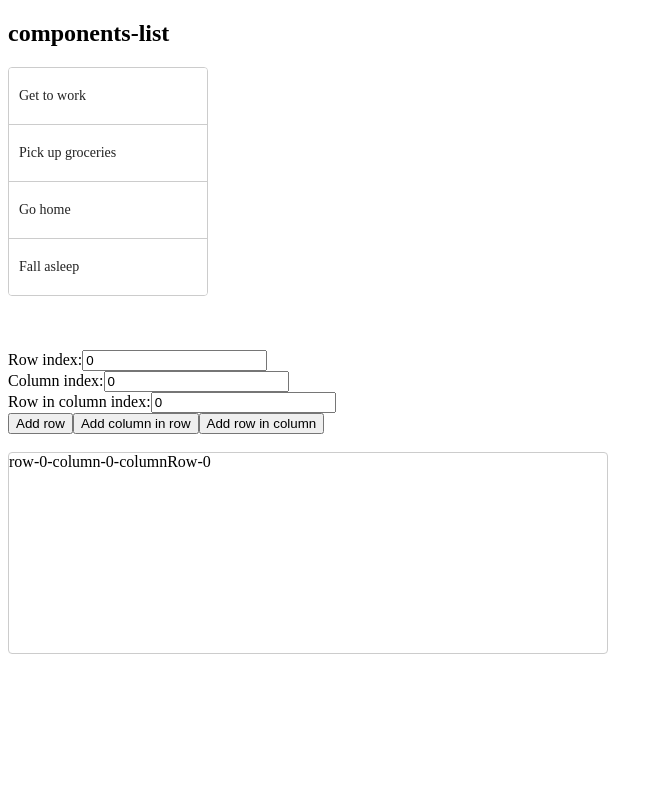
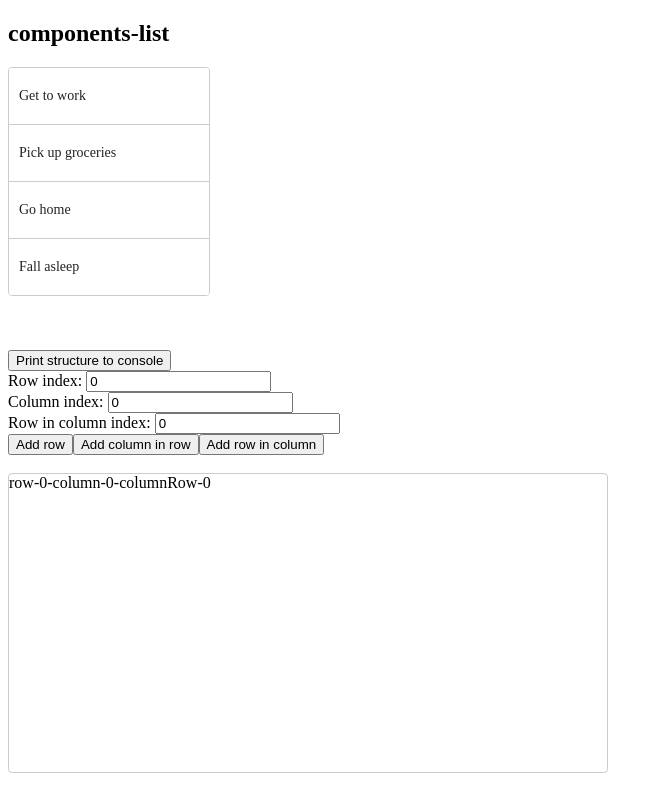
Before and after one commit to danielChrzanowski/DragDropPOC, an Angular app: page / in a window 1280 px wide. Shown: the whole page, without its empty margins (0-663 px from the left). Built offline with nearby package versions, Linux system fonts and the light colour scheme.

Commit message:
type Box

```diff
--- a/src/app/app.component.html
+++ b/src/app/app.component.html
@@ -11,12 +11,10 @@
 </div>
 
 <br/><br/><br/>
-Row index:<input #rowIndex type="number" value="0"/>
-<br/>
-Column index:<input #columnIndex type="number" value="0"/>
-<br/>
-Row in column index:<input #rowInColumnIndex type="number" value="0"/>
-<br/>
+<button (click)="printStructureToConsole()">Print structure to console</button><br/>
+Row index: <input #rowIndex type="number" value="0"/><br/>
+Column index: <input #columnIndex type="number" value="0"/><br/>
+Row in column index: <input #rowInColumnIndex type="number" value="0"/><br/>
 <button (click)="addRow(Number(rowIndex.value))">Add row</button>
 <button (click)="addColumnInRow(Number(rowIndex.value), Number(columnIndex.value), Number(rowInColumnIndex.value))">
   Add column in row
@@ -26,21 +24,19 @@ Row in column index:<input #rowInColumnIndex type="number" value="0"/>
 </button>
 <br/><br/>
 
-<div *ngFor="let row of rows; let i = index">
-  <div *ngFor="let column of row.columns; let j = index"
-       [id]="'column-' + j"
-       [style]="getRowHeight(rows.length) + getColumnWidth(row.columns.length)"
-       class="column">
+<div class="box">
+  <div *ngFor="let row of box.rows; let i = index" class="row">
+    <div *ngFor="let column of row.columns; let j = index" [id]="'column-' + j" class="column">
       <div (cdkDropListDropped)="onBoxCellItemDrop($event)"
            *ngFor="let rowInColumn of column.columnRows; let k = index"
            [cdkDropListConnectedTo]=" getAllListsConnections()"
            [cdkDropListData]="rowInColumn.data"
            [id]="generateId(i, j, k)"
-         [style]="getRowInColumnHeight(column.columnRows.length, 'column-' + j)"
            cdkDropList
-         class="items-list">
+           class="row-in-column">
         {{rowInColumn.id}}
         <div *ngFor="let data of rowInColumn.data" cdkDrag class="component">{{data}}</div>
       </div>
     </div>
   </div>
+</div>
--- a/src/app/app.component.scss
+++ b/src/app/app.component.scss
@@ -1,7 +1,34 @@
-.column {
-  display: inline-block;
-  vertical-align: top;
+$boxWidth: var(--box-width);
+$boxHeight: var(--box-height);
+
+.box {
+  display: flex;
+  flex-direction: column;
+  width: $boxWidth;
+  height: $boxHeight;
+
+  .row {
+    display: flex;
+    height: 100%;
+    min-height: 0;
+
+    .column {
+      display: flex;
+      flex-direction: column;
+      width: 100%;
+      min-width: 0;
+      overflow: hidden;
+
+      .row-in-column {
+        border: solid 1px #ccc;
+        border-radius: 4px;
+        overflow: hidden;
+        height: 100%;
+      }
+    }
+  }
 }
+
 
 .components-list {
   width: 200px;
@@ -13,6 +40,8 @@
   border-radius: 4px;
   overflow: hidden;
   display: block;
+  width: 100%;
+  height: 100%;
 }
 
 .component {
--- a/src/app/app.component.ts
+++ b/src/app/app.component.ts
@@ -1,4 +1,4 @@
-import { Component } from '@angular/core';
+import { Component, ElementRef, OnInit, Renderer2 } from '@angular/core';
 import { CdkDragDrop, copyArrayItem, transferArrayItem } from '@angular/cdk/drag-drop';
 
 @Component({
@@ -6,23 +6,34 @@ import { CdkDragDrop, copyArrayItem, transferArrayItem } from '@angular/cdk/drag
   templateUrl: './app.component.html',
   styleUrls: ['./app.component.scss']
 })
-export class AppComponent {
+export class AppComponent implements OnInit {
   componentsListId: string = 'components-list';
   components: string[] = ['Get to work', 'Pick up groceries', 'Go home', 'Fall asleep'];
 
-  boxWidth: number = 600;
-  boxHeight: number = 200;
-
-  rows: Row[] = [{
-    columns: [{
-      columnRows: [{
-        id: this.generateId(0, 0, 0),
-        data: []
+  box: Box = {
+    width: 600,
+    height: 300,
+    rows: [{
+      columns: [{
+        columnRows: [{
+          id: this.generateId(0, 0, 0),
+          data: []
+        }]
       }]
     }]
-  }];
+  }
 
   protected readonly Number: NumberConstructor = Number;
+
+  constructor(private elementRef: ElementRef, private renderer2: Renderer2) {
+  }
+
+  ngOnInit(): void {
+    this.renderer2.setProperty(this.elementRef.nativeElement,
+      'style',
+      `--box-width: ${this.box.width}px; --box-height: ${this.box.height}px;`
+    );
+  }
 
   onBoxCellItemDrop(event: CdkDragDrop<string[]>): void {
     if (event.container.data.length < 1) {
@@ -46,7 +57,7 @@ export class AppComponent {
 
   getAllListsConnections(): string[] {
     const allColumnsIds: string[] = [];
-    this.rows.forEach((row: Row) =>
+    this.box.rows.forEach((row: Row) =>
       row.columns.forEach((column: Column) =>
         column.columnRows.forEach((columnRow: ColumnRow) => allColumnsIds.push(columnRow.id)))
     );
@@ -54,7 +65,7 @@ export class AppComponent {
   }
 
   addRow(rowIndex: number): void {
-    this.rows.splice(rowIndex, 0, {
+    this.box.rows.splice(rowIndex, 0, {
       columns: [{
         columnRows: [{id: this.generateId(0, 0, 0), data: []}]
       }]
@@ -63,7 +74,7 @@ export class AppComponent {
   }
 
   addColumnInRow(rowIndex: number, columnIndex: number, rowInColumnIndex: number): void {
-    this.rows[rowIndex]?.columns.splice(columnIndex, 0, {
+    this.box.rows[rowIndex]?.columns.splice(columnIndex, 0, {
       columnRows: [{
         id: this.generateId(rowIndex, columnIndex, rowInColumnIndex),
         data: []
@@ -73,42 +84,36 @@ export class AppComponent {
   }
 
   addRowInColumn(rowIndex: number, columnIndex: number, rowInColumnIndex: number): void {
-    this.rows[rowIndex]?.columns[columnIndex].columnRows.splice(rowInColumnIndex, 0, {
+    this.box.rows[rowIndex]?.columns[columnIndex].columnRows.splice(rowInColumnIndex, 0, {
       id: this.generateId(rowIndex, columnIndex, rowInColumnIndex),
       data: []
     });
     this.regenerateAllIds();
   }
 
-  getRowHeight(rowsCount: number): string {
-    return `height: ${this.boxHeight / rowsCount}px;`;
-  }
-
-  getColumnWidth(columnsInRowCount: number): string {
-    return `width: ${this.boxWidth / columnsInRowCount}px;`;
-  }
-
-  getRowInColumnHeight(rowsInColumnCount: number, columnId: string): string {
-    const columnHeight: number | undefined = document.getElementById(columnId)?.offsetHeight;
-    return columnHeight ? `height: ${columnHeight / rowsInColumnCount}px;` : '';
-  }
-
   generateId(row: number, column: number, columnRow: number): string {
     return `row-${row}-column-${column}-columnRow-${columnRow}`;
   }
 
+  printStructureToConsole(): void {
+    console.log(this.box)
+  }
+
   private regenerateAllIds(): void {
-    for (let i: number = 0; i < this.rows.length; i += 1) {
-      for (let j: number = 0; j < this.rows[i].columns.length; j += 1) {
-        for (let k: number = 0; k < this.rows[i].columns[j].columnRows.length; k += 1) {
-          this.rows[i].columns[j].columnRows[k].id = this.generateId(i, j, k);
+    for (let i: number = 0; i < this.box.rows.length; i += 1) {
+      for (let j: number = 0; j < this.box.rows[i].columns.length; j += 1) {
+        for (let k: number = 0; k < this.box.rows[i].columns[j].columnRows.length; k += 1) {
+          this.box.rows[i].columns[j].columnRows[k].id = this.generateId(i, j, k);
         }
       }
     }
-    console.log(this.rows);
   }
+}
 
-
+interface Box {
+  width: number;
+  height: number;
+  rows: Row[];
 }
 
 interface Row {
```
Lines whose indentation alone changed are shown as unchanged.
